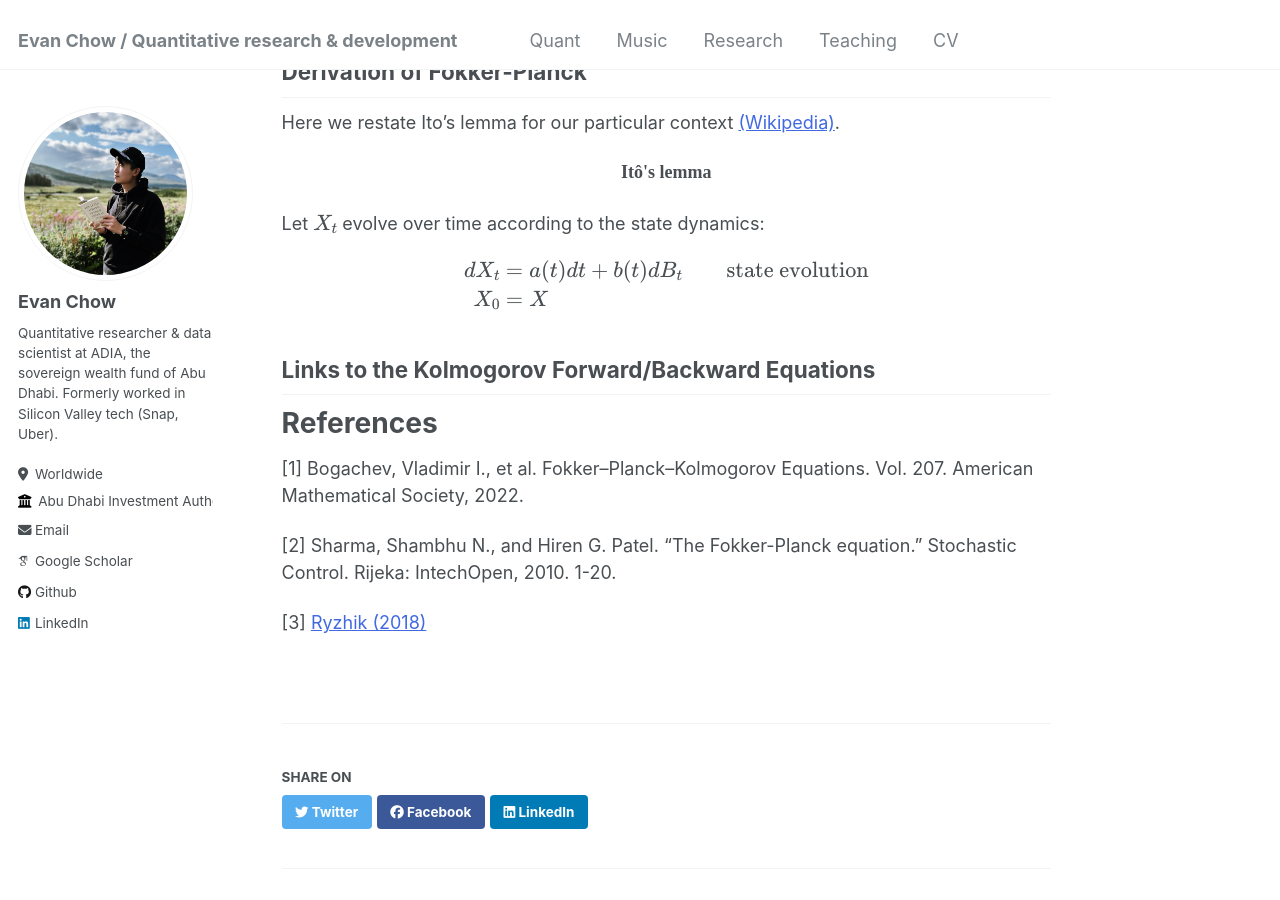
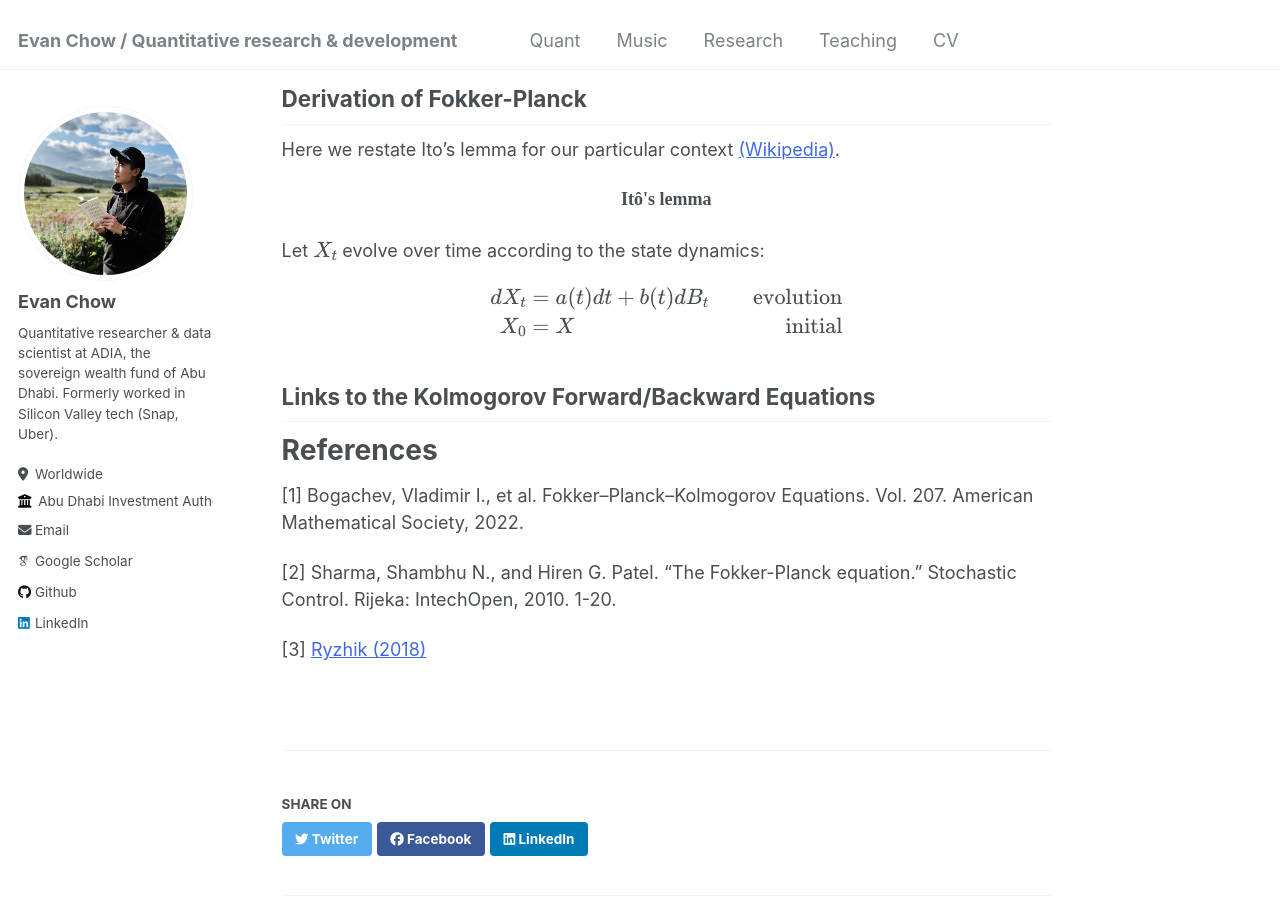
Before and after one commit to evnchw/evnchw.github.io, a Jekyll site: the page built from _quant/20240630_refresher_fokker_planck.md, in a window 1280 px wide and 900 px high, scrolled down 2378 px. Built offline with Jekyll 4.4.1, drawn with Linux system fonts in a browser that asks for light colours; some web fonts are replaced; some of the changed text lies outside the part shown.

Commit message:
Quick commit.

```diff
--- a/_quant/20240630_refresher_fokker_planck.md
+++ b/_quant/20240630_refresher_fokker_planck.md
@@ -81,8 +81,8 @@ Let $$X_t$$ evolve over time according to the state dynamics:
 
 $$
 \begin{align}
-    d X_t &= a(t) dt + b(t) dB_t & \text{state evolution} \\
-    X_0 &= X \\
+    d X_t &= a(t) dt + b(t) dB_t & \text{evolution} \\
+    X_0 &= X & \text{initial} \\
 \end{align}
 $$
 
```
Also changed, not shown: other parts of _quant/20240630_refresher_fokker_planck.md (+1 -1 lines).
